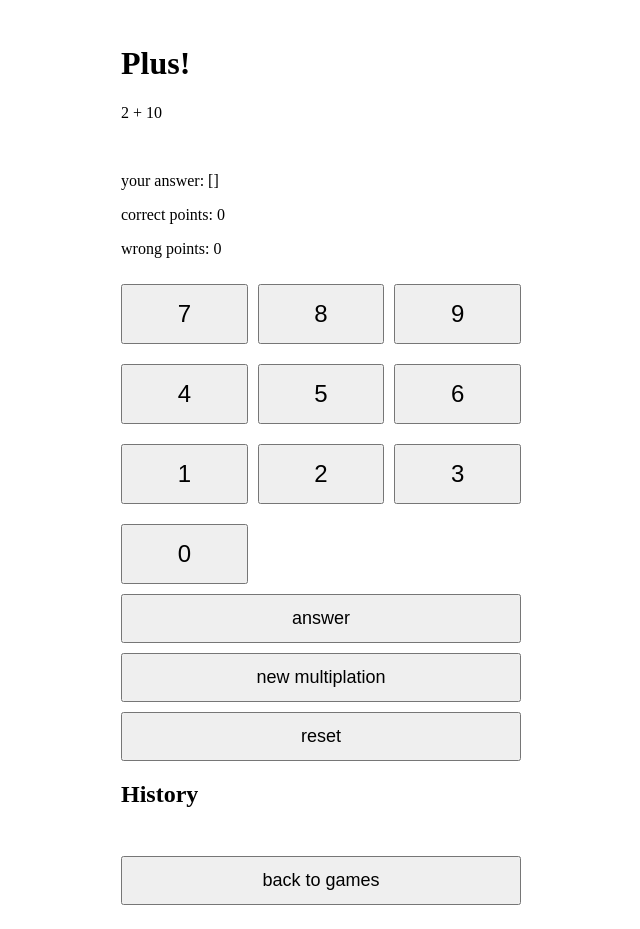
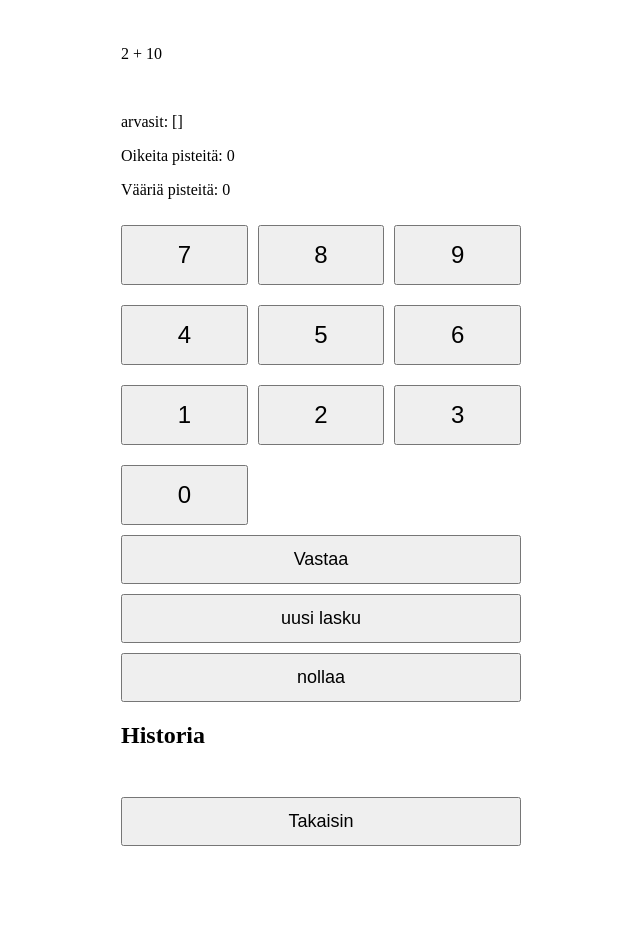
Before and after one commit to Beolpluusor/GertoLaskuGeneraattori, a React (Vite) app: page /plus in a window 1280 px wide. Shown: the whole page, without its empty margins (319-959 px from the left). After the commit the page ends 870 px from the top, so only its background shows below. Built offline with nearby package versions, Linux system fonts and the light colour scheme.

Commit message:
language button added

```diff
--- a/src/App.jsx
+++ b/src/App.jsx
@@ -10,14 +10,22 @@ import Subtract from "./components/subtract";
 
 function App() {
   const [ difficulty, setDifficulty ] = useState(1);
+  const [ language, setLanguage ] = useState("fi");
+
   return (
     <BrowserRouter>
       <Routes>
-        <Route path="/" element={<GamePage difficulty={difficulty} setDifficulty={setDifficulty} />} />
-        <Route path="/multiplication" element={<Kertolasku difficulty={difficulty}/>} />
-        <Route path="/plus" element={<Plus difficulty={difficulty}/>} />
-        <Route path="/divide" element={<Divide difficulty={difficulty}/>} />
-        <Route path="/subtract" element={<Subtract difficulty={difficulty}/>} />
+        <Route path="/" element={<GamePage
+                          difficulty={difficulty}
+                          setDifficulty={setDifficulty}
+                          language={language}
+                          setLanguage={setLanguage}
+                          />} />
+
+        <Route path="/multiplication" element={<Kertolasku difficulty={difficulty} language={language} />} />
+        <Route path="/plus" element={<Plus difficulty={difficulty} language={language} />} />
+        <Route path="/divide" element={<Divide difficulty={difficulty} language={language} />} />
+        <Route path="/subtract" element={<Subtract difficulty={difficulty} language={language} />} />
       </Routes>
     </BrowserRouter>
   );
--- a/src/components/divide.jsx
+++ b/src/components/divide.jsx
@@ -1,7 +1,10 @@
 import { useState, useEffect } from 'react'
 import { useNavigate } from "react-router-dom";
-export default function divide({ difficulty }) {
+import { translations } from "../languages/translations";
+
+export default function divide({ difficulty, language }) {
     const navigate = useNavigate();
+    const t = translations[language];
 
     // useState muuttujat
 
@@ -88,24 +91,24 @@ export default function divide({ difficulty }) {
             <h1>Divide!</h1>
             <p>{luku1} / {luku2}</p>
             <br />
-                <p>your answer: [{vastaus}]</p>
-                <p>correct points: {oikein}</p>
-                <p>wrong points: {vaarin}</p>
+                <p>{t.answer}: [{vastaus}]</p>
+                <p>{t.correctPoints}: {oikein}</p>
+                <p>{t.wrongPoints}: {vaarin}</p>
             <Buttons />
-            <button onClick={tarkistaVastaus}>answer</button>
-            <button onClick={uusiTehtava}>new calculation</button>
-            <button onClick={nollaaVastaus}>reset</button>
+            <button onClick={tarkistaVastaus}>{t.answer}</button>
+            <button onClick={uusiTehtava}>{t.newCalc}</button>
+            <button onClick={nollaaVastaus}>{t.reset}</button>
 
-            <h2>History</h2>
+            <h2>{t.history}</h2>
                 <ul>
                     {historia.map((rivi, index) => (
                         <li key={index}>
-                            {rivi.luku1} / {rivi.luku2} = you answered: {rivi.vastaus} correct answer =  {rivi.oikeaVastaus}
+                            {rivi.luku1} / {rivi.luku2} = {t.yAnswer}: {rivi.vastaus} {t.correctAnswer} =  {rivi.oikeaVastaus}
                         </li>
                     ))}
                 </ul>
             <br />
-            <button onClick={() => navigate("/")}>back to games</button>
+            <button onClick={() => navigate("/")}>{t.back}</button>
         </div>
     )
 }
--- a/src/components/multiplication.jsx
+++ b/src/components/multiplication.jsx
@@ -1,7 +1,10 @@
 import { useState, useEffect } from 'react'
 import { useNavigate } from "react-router-dom";
+import { translations } from "../languages/translations";
+
 export default function kertolasku({ difficulty }) {
     const navigate = useNavigate();
+    const t = translations[language];
 
     // useState muuttujat
     const [ luku1, setLuku1 ] = useState(Math.floor(Math.random() * (difficulty * 10)) + 1);
@@ -87,25 +90,25 @@ export default function kertolasku({ difficulty }) {
             <h1>Multiply!</h1>
                 <p>{luku1} * {luku2}</p>
             <br />
-                <p>your answer: [{vastaus}]</p>
-                <p>correct points: {oikein}</p>
-                <p>wrong points: {vaarin}</p>
+                <p>{t.answer}: [{vastaus}]</p>
+                <p>{t.correctPoints}: {oikein}</p>
+                <p>{t.wrongPoints}: {vaarin}</p>
 
             <Buttons />
-            <button onClick={tarkistaVastaus}>answer</button>
-            <button onClick={uusiTehtava}>new calculation</button>
-            <button onClick={nollaaVastaus}>reset</button>
+            <button onClick={tarkistaVastaus}>{t.answer}</button>
+            <button onClick={uusiTehtava}>{t.newCalc}</button>
+            <button onClick={nollaaVastaus}>{t.reset}</button>
 
-            <h2>History</h2>
+            <h2>{t.history}</h2>
                 <ul>
                     {historia.map((rivi, index) => (
                         <li key={index}>
-                            {rivi.luku1} x {rivi.luku2} = you answered: {rivi.vastaus} correct answer =  {rivi.oikeaVastaus}
+                            {rivi.luku1} x {rivi.luku2} = {t.yAnswer}: {rivi.vastaus} {t.correctAnswer} =  {rivi.oikeaVastaus}
                         </li>
                     ))}
                 </ul>
             <br />
-            <button onClick={() => navigate("/")}>back to games</button>
+            <button onClick={() => navigate("/")}>{t.back}</button>
         </div>
     )
 }
--- a/src/components/plus.jsx
+++ b/src/components/plus.jsx
@@ -1,7 +1,10 @@
 import { useState, useEffect } from 'react'
 import { useNavigate } from "react-router-dom";
-export default function multiply({ difficulty }) {
+import { translations } from "../languages/translations";
+
+export default function multiply({ difficulty, language }) {
     const navigate = useNavigate();
+    const t = translations[language];
 
     // useState muuttujat
     const [ luku1, setLuku1 ] = useState(Math.floor(Math.random() * 10) + difficulty);
@@ -83,28 +86,28 @@ export default function multiply({ difficulty }) {
 
     return (
         <div className="kertolasku">
-            <h1>Plus!</h1>
+            <h1>{t.gameName}</h1>
                 <p>{luku1} + {luku2}</p>
             <br />
-                <p>your answer: [{vastaus}]</p>
-                <p>correct points: {oikein}</p>
-                <p>wrong points: {vaarin}</p>
+                <p>{t.yAnswer}: [{vastaus}]</p>
+                <p>{t.correctPoints}: {oikein}</p>
+                <p>{t.wrongPoints}: {vaarin}</p>
 
             <Buttons />
-            <button onClick={tarkistaVastaus}>answer</button>
-            <button onClick={uusiTehtava}>new multiplation</button>
-            <button onClick={nollaaVastaus}>reset</button>
+            <button onClick={tarkistaVastaus}>{t.answer}</button>
+            <button onClick={uusiTehtava}>{t.newCalc}</button>
+            <button onClick={nollaaVastaus}>{t.reset}</button>
 
-            <h2>History</h2>
+            <h2>{t.history}</h2>
                 <ul>
                     {historia.map((rivi, index) => (
                         <li key={index}>
-                            {rivi.luku1} + {rivi.luku2} = you answered: {rivi.vastaus} oikea vastaus =  {rivi.oikeaVastaus}
+                            {rivi.luku1} + {rivi.luku2} = {t.yAnswer}: {rivi.vastaus} {t.correctAnswer} =  {rivi.oikeaVastaus}
                         </li>
                     ))}
                 </ul>
             <br />
-            <button onClick={() => navigate("/")}>back to games</button>
+            <button onClick={() => navigate("/")}>{t.back}</button>
         </div>
     )
 }
--- a/src/components/subtract.jsx
+++ b/src/components/subtract.jsx
@@ -1,7 +1,10 @@
 import { useState, useEffect } from 'react'
 import { useNavigate } from "react-router-dom";
-export default function subtract({ difficulty }) {
+import { translations } from "../languages/translations";
+
+export default function subtract({ difficulty, language }) {
     const navigate = useNavigate();
+    const t = translations[language];
 
     // useState muuttujat
     const [ luku1, setLuku1 ] = useState(Math.floor(Math.random() * 10) + difficulty);
@@ -83,28 +86,28 @@ export default function subtract({ difficulty }) {
 
     return (
         <div className="kertolasku">
-            <h1>Subtract!</h1>
+            <h1>{t.chooseGame}</h1>
                 <p>{luku1} - {luku2}</p>
             <br />
-                <p>your answer: [{vastaus}]</p>
-                <p>correct points: {oikein}</p>
-                <p>wrong points: {vaarin}</p>
+                <p>{t.answer}: [{vastaus}]</p>
+                <p>{t.correctPoints}: {oikein}</p>
+                <p>{t.wrongPoints}: {vaarin}</p>
 
             <Buttons />
-            <button onClick={tarkistaVastaus}>answer</button>
-            <button onClick={uusiTehtava}>new calculation</button>
-            <button onClick={nollaaVastaus}>reset</button>
+            <button onClick={tarkistaVastaus}>{t.answer}</button>
+            <button onClick={uusiTehtava}>{t.newCalc}</button>
+            <button onClick={nollaaVastaus}>{t.reset}</button>
 
-            <h2>History</h2>
+            <h2>{t.history}</h2>
                 <ul>
                     {historia.map((rivi, index) => (
                         <li key={index}>
-                            {rivi.luku1} - {rivi.luku2} = you answered: {rivi.vastaus} correct answer =  {rivi.oikeaVastaus}
+                            {rivi.luku1} - {rivi.luku2} = {t.Yanswer}: {rivi.vastaus} {t.correctAnswer} =  {rivi.oikeaVastaus}
                         </li>
                     ))}
                 </ul>
             <br />
-            <button onClick={() => navigate("/")}>back to games</button>
+            <button onClick={() => navigate("/")}>{t.back}</button>
         </div>
     )
 }
--- /dev/null
+++ b/src/languages/translations.js
@@ -0,0 +1,35 @@
+export const translations = {
+    fi: {
+        chooseGame: "Valitse peli",
+        raiseDifficulty: "Nosta vaikeutta",
+        lowerDifficulty: "Laske vaikeutta",
+        back: "Takaisin",
+        answer: "Vastaa",
+        history: "Historia",
+        correctPoints: "Oikeita pisteitä",
+        wrongPoints: "Vääriä pisteitä",
+        newCalc: "uusi lasku",
+        yAnswer: "arvasit",
+        correctAnswer: "oikea vastaus",
+        reset: "nollaa",
+        language: "Suomi",
+        selectedL: "valittu kieli"
+    },
+
+    en: {
+        chooseGame: "Choose game",
+        raiseDifficulty: "Raise difficulty",
+        lowerDifficulty: "Lower difficulty",
+        back: "Back",
+        answer: "Answer",
+        history: "History",
+        correctPoints: "Correct points",
+        wrongPoints: "Wrong points",
+        newCalc: "new Calculation",
+        yAnswer: "you guessed",
+        correctAnswer: "correct answer",
+        reset: "reset",
+        language: "English",
+        selectedL: "chosen language"
+    }
+};
--- a/src/pages/gamepage.jsx
+++ b/src/pages/gamepage.jsx
@@ -1,10 +1,12 @@
 import { useState, useEffect } from 'react';
 import { useNavigate } from "react-router-dom";
+import { translations } from "../languages/translations";
 
-function GamePage ({difficulty, setDifficulty }) {
+function GamePage ({difficulty, setDifficulty, language, setLanguage }) {
     const [ chooseGame, setChooseGame ] = useState("");
     const listGames = ["multiplication", "plus", "subtract", "divide"]
     const navigate = useNavigate();
+    const t = translations[language];
 
 
     function gameSelect(selectedGame) {
@@ -31,7 +33,7 @@ function GamePage ({difficulty, setDifficulty }) {
     return (
         <>
         <div>
-            <h1>choose your game</h1>
+            <h1>{t.chooseGame}</h1>
             {listGames.map(game => (
                 <button
                 key={game}
@@ -42,11 +44,20 @@ function GamePage ({difficulty, setDifficulty }) {
             <p>Difficulty: {difficulty}</p>
 
             <button onClick={() => setDifficulty(prev => prev + 1)}>
-                Raise Difficulty
+                {t.raiseDifficulty}
             </button>
 
             <button onClick={() => setDifficulty(prev => Math.max(1, prev - 1))}>
-                Lower Difficulty
+                {t.lowerDifficulty}
+            </button>
+            <br />
+            <h3>{t.selectedL} : {t.language}</h3>
+            <button
+                onClick={() =>
+                    setLanguage(language === "fi" ? "en" : "fi")
+                }
+            >
+                {language === "fi" ? "English" : "Suomi"}
             </button>
         </div>
         </>
```
